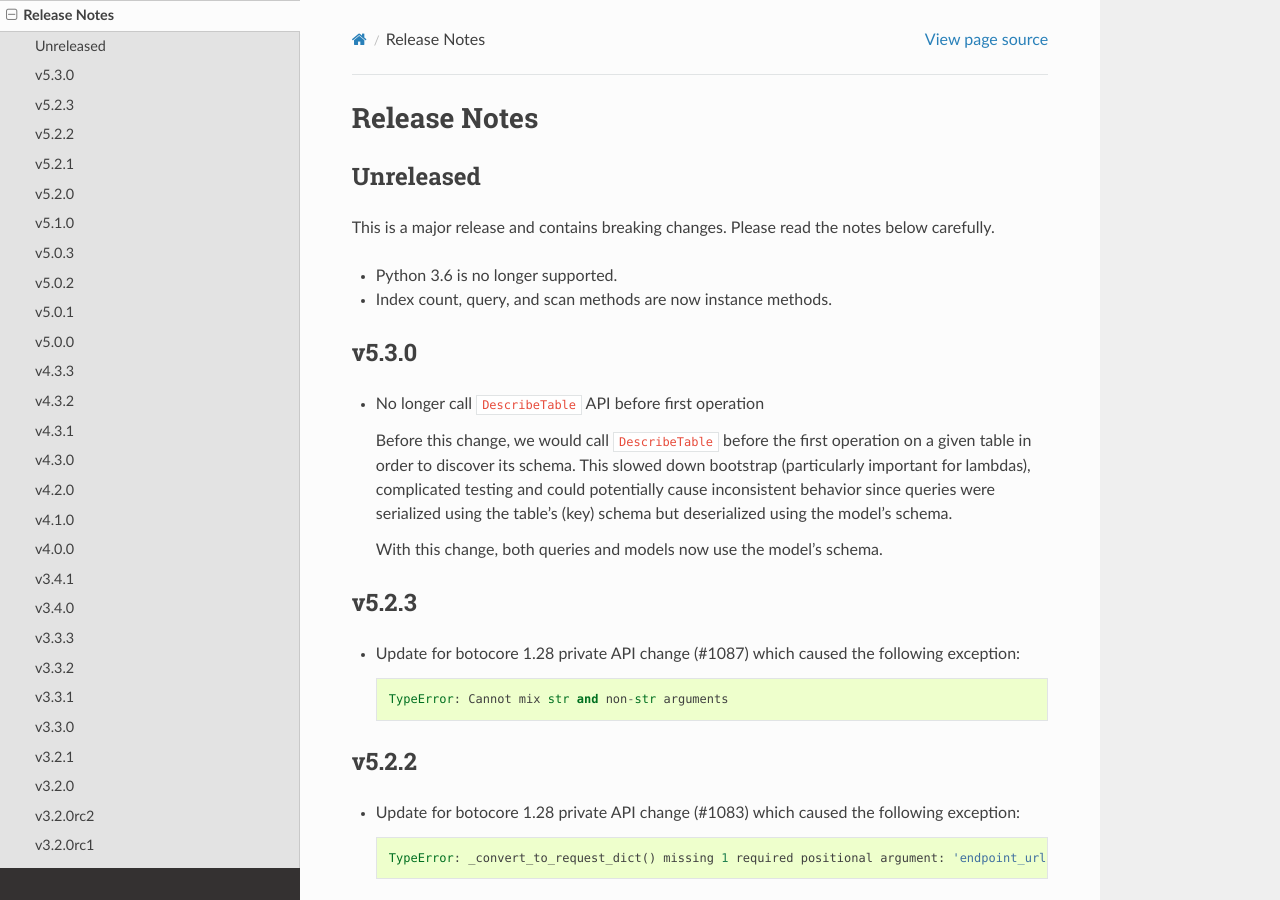
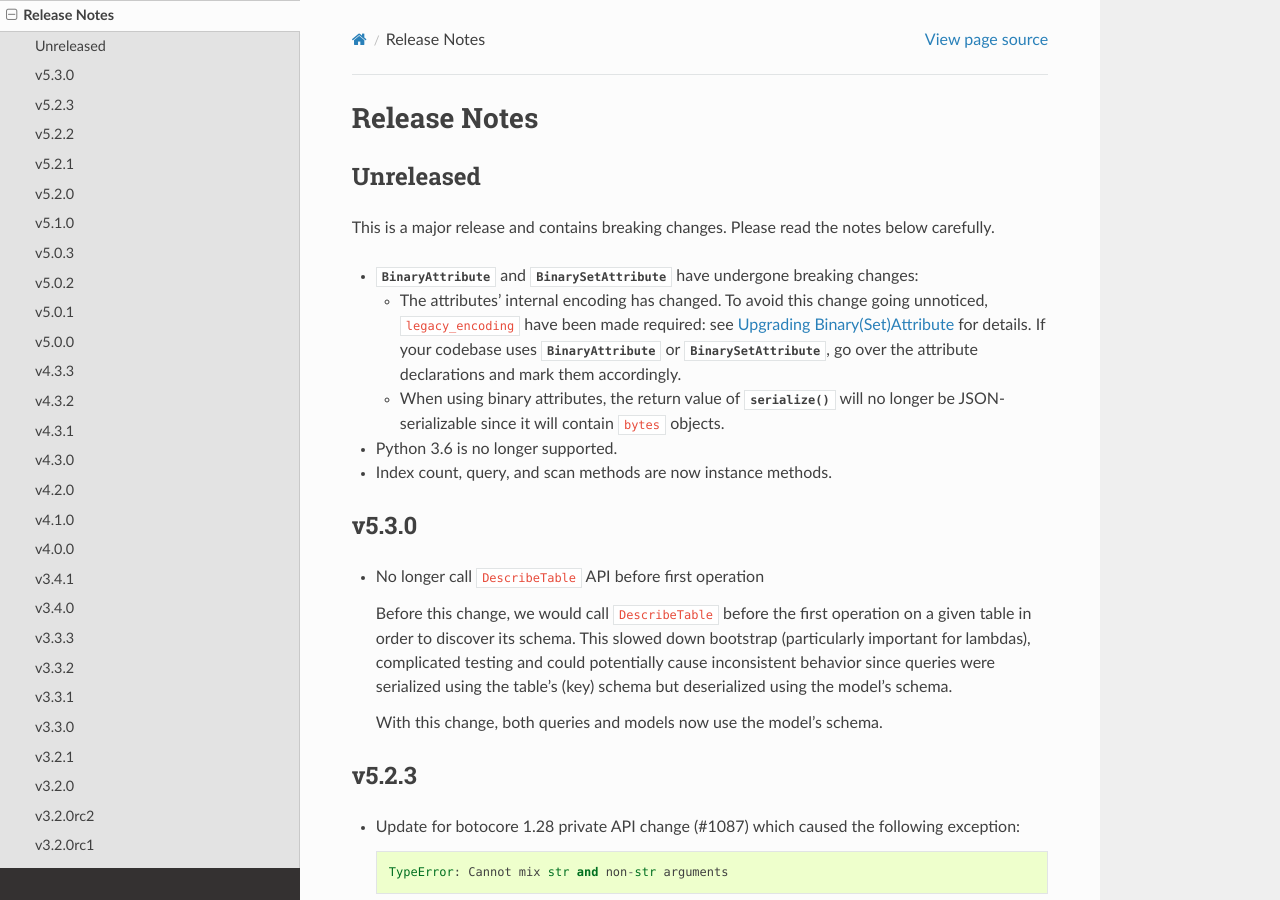
Before and after one commit to pynamodb/PynamoDB, a Sphinx documentation site: the page built from docs/release_notes.rst, in a window 1280 px wide and 900 px high. Built offline with Sphinx 7.4.7 and the Read the Docs theme 2.0.0, drawn with Linux system fonts in a browser that asks for light colours.

Commit message:
add to release notes

```diff
--- a/docs/release_notes.rst
+++ b/docs/release_notes.rst
@@ -6,8 +6,17 @@ Unreleased
 
 This is a major release and contains breaking changes. Please read the notes below carefully.
 
+* :py:class:`~pynamodb.attributes.BinaryAttribute` and :py:class:`~pynamodb.attributes.BinarySetAttribute` have undergone breaking changes:
+
+  * The attributes' internal encoding has changed. To avoid this change going unnoticed, :code:`legacy_encoding` have been made required: see :doc:`upgrading_binary` for details.
+    If your codebase uses :py:class:`~pynamodb.attributes.BinaryAttribute` or :py:class:`~pynamodb.attributes.BinarySetAttribute`,
+    go over the attribute declarations and mark them accordingly.
+  * When using binary attributes, the return value of :py:func:`~pynamodb.model.Model.serialize` will no longer be JSON-serializable
+    since it will contain :code:`bytes` objects.
+
 * Python 3.6 is no longer supported.
 * Index count, query, and scan methods are now instance methods.
+
 
 
 v5.3.0
```
